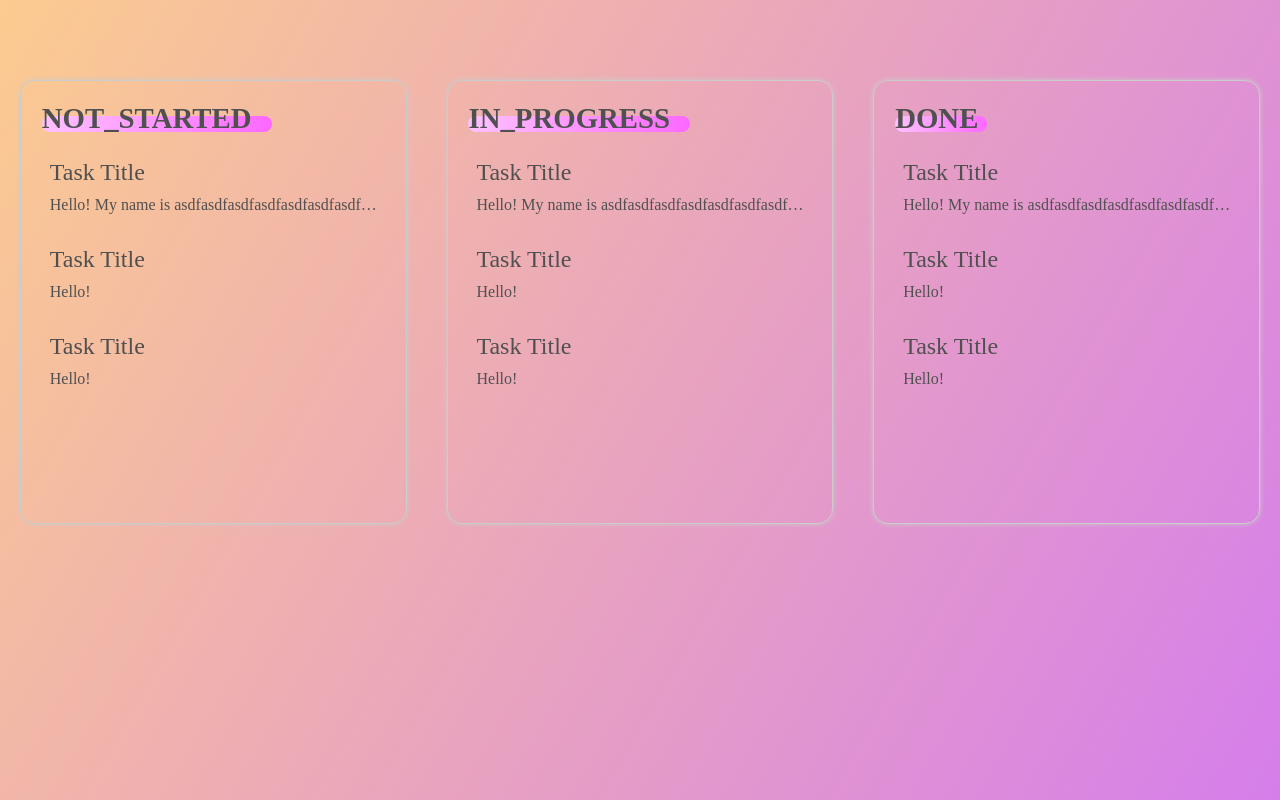
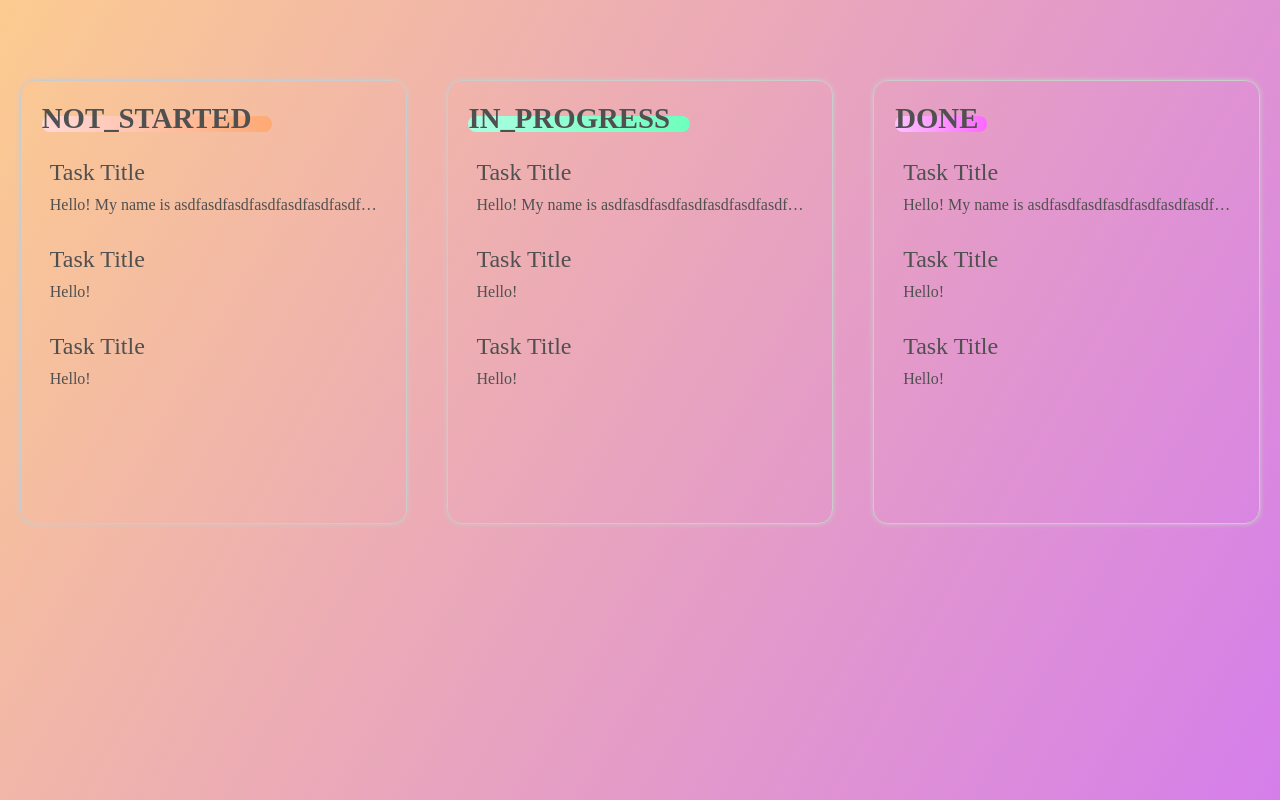
Before and after one commit to July249/kanban-board, a React (Create React App) app: page / in a window 1280 px wide. Built offline with nearby package versions, Linux system fonts and the light colour scheme; the HTML template or start-up script is replaced by a standard one.

Commit message:
design: using classname library without ternary statement

```diff
--- a/src/components/Column/Column.jsx
+++ b/src/components/Column/Column.jsx
@@ -1,5 +1,6 @@
 import Task from 'components/Task/Task';
 import style from './Column.module.css';
+import classNames from 'classnames';
 
 const tasks = [
   {
@@ -22,17 +23,7 @@ const tasks = [
 export default function Column({ state }) {
   return (
     <div className={style.column}>
-      <h1
-        className={`${style.column_title} ${
-          state === 'Not Started'
-            ? style.first
-            : state === 'In Progress'
-            ? style.second
-            : style.third
-        }`}
-      >
-        {state}
-      </h1>
+      <h1 className={classNames(style.column_title, state)}>{state}</h1>
       <ul className={style.tasks}>
         {tasks.map((task) => (
           <li className={style.task_item}>
```
